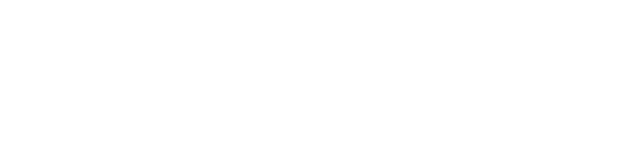
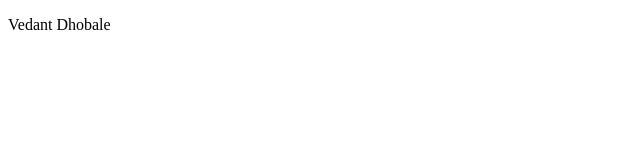
Before and after one commit to deva3430/vedant-demo-1, a plain HTML site: page index.html in a window 1280 px wide. Shown: the whole page, without its empty margins (0-640 px from the left). Drawn offline with Linux system fonts and the light colour scheme.

Commit message:
added p tag

```diff
--- a/index.html
+++ b/index.html
@@ -4,8 +4,10 @@
     <meta charset="UTF-8">
     <meta name="viewport" content="width=device-width, initial-scale=1.0">
     <title>Document</title>
+
 </head>
 <body>
+    <p>Vedant Dhobale</p>
 
 </body>
 </html>
```
